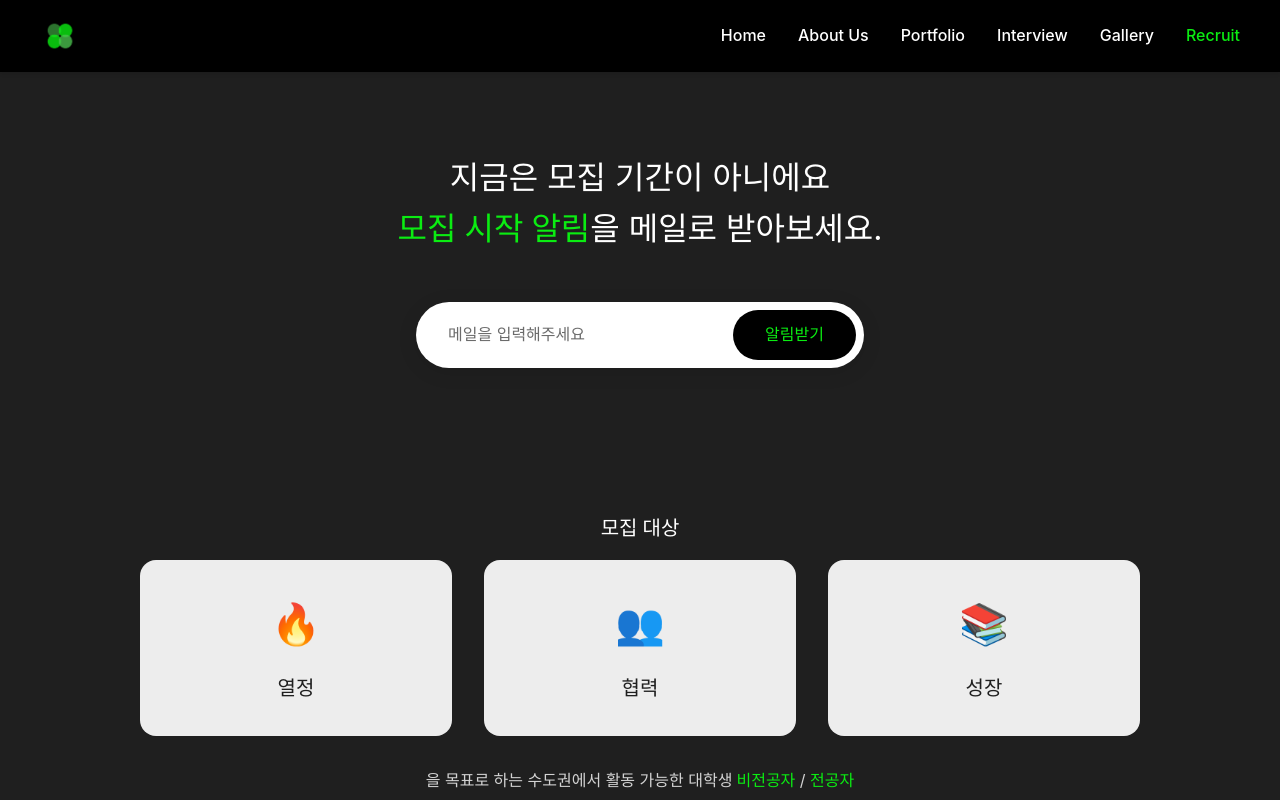
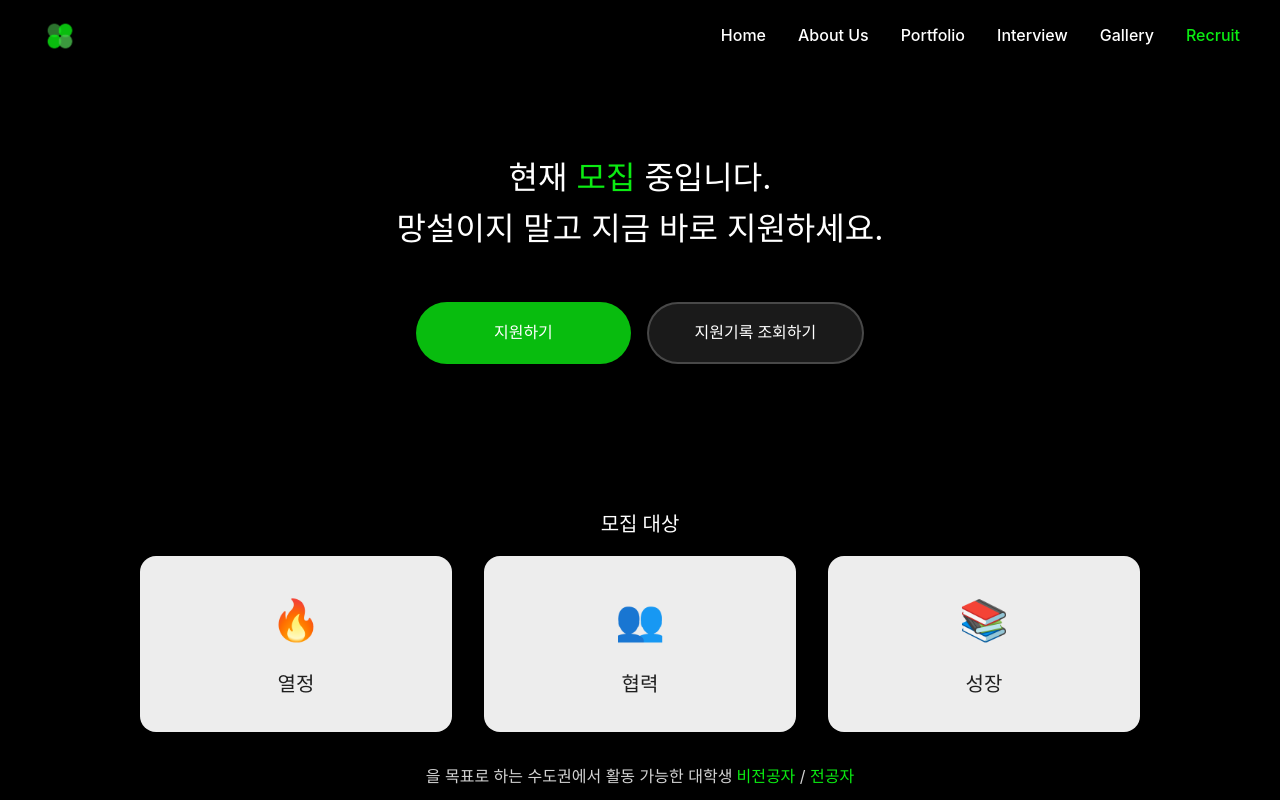
Before and after one commit to Piro-recruit/piro-recruit-FE, a React (Vite) app: page / in a window 1280 px wide. Shown: the top 800 px of the page. Built offline with nearby package versions, Linux system fonts and the light colour scheme; a web font is replaced by a local one.

Commit message:
feat: 모집 상태에 따른 페이지 변화 적용

```diff
--- a/src/pages/MainPage.css
+++ b/src/pages/MainPage.css
@@ -3,7 +3,7 @@
 /* Layout */
 .piro-main {
   min-height: 100vh;
-  background-color: var(--color-gray-8);
+  background-color: var(--color-black);
   color: var(--color-white);
   font-family: var(--font-family);
 }
@@ -120,6 +120,50 @@
 .email-btn:hover {
   background-color: var(--color-green-1);
   color: var(--color-white);
+}
+
+/* Recruitment Actions */
+.recruitment-actions {
+  display: flex;
+  flex-direction: column;
+  gap: 1rem;
+  max-width: 28rem;
+  margin: 0 auto;
+}
+
+.apply-btn {
+  width: 100%;
+  padding: 1rem 2rem;
+  border: none;
+  border-radius: 50px;
+  font-size: 1rem;
+  font-weight: 600;
+  cursor: pointer;
+  transition: all 0.3s;
+  white-space: nowrap;
+}
+
+.apply-btn.primary {
+  background-color: var(--color-green-1);
+  color: var(--color-white);
+}
+
+.apply-btn.primary:hover {
+  background-color: var(--color-green-1);
+  transform: translateY(-2px);
+  box-shadow: 0 4px 12px rgba(11, 236, 18, 0.3);
+}
+
+.apply-btn.secondary {
+  background-color: rgba(255, 255, 255, 0.1);
+  color: var(--color-white);
+  border: 2px solid rgba(255, 255, 255, 0.2);
+}
+
+.apply-btn.secondary:hover {
+  background-color: rgba(255, 255, 255, 0.2);
+  border-color: rgba(255, 255, 255, 0.3);
+  transform: translateY(-2px);
 }
 
 /* Categories Section */
@@ -324,6 +368,11 @@
   .hero-subtitle {
     font-size: 2rem;
   }
+
+  .recruitment-actions {
+    flex-direction: row;
+    gap: 1rem;
+  }
 }
 
 @media (min-width: 768px) {
--- a/src/pages/MainPage.jsx
+++ b/src/pages/MainPage.jsx
@@ -1,11 +1,16 @@
 import React, { useState } from 'react';
 import { ChevronDown, Instagram, MessageCircle, Mail, Github, Globe } from 'lucide-react';
+import { useNavigate } from 'react-router-dom';
 import logoImage from '../assets/pirologo.png';
 import './MainPage.css';
 
 const PiroMainPage = () => {
   const [email, setEmail] = useState('');
   const [expandedFaq, setExpandedFaq] = useState(null);
+  const navigate = useNavigate();
+
+  // 모집 기간 상태 (실제로는 API나 설정에서 가져와야 함)
+  const [isRecruitmentPeriod, setIsRecruitmentPeriod] = useState(true); // 임시로 true로 설정
 
   const handleEmailSubmit = () => {
     if (email && email.includes('@')) {
@@ -16,6 +21,15 @@ const PiroMainPage = () => {
     } else {
       alert('올바른 이메일 주소를 입력해주세요.');
     }
+  };
+
+  const handleApply = () => {
+    navigate('/application');
+  };
+
+  const handleCheckApplication = () => {
+    // 지원서 확인 및 수정 페이지로 이동 (추후 구현)
+    alert('지원서 확인 및 수정 기능은 추후 구현됩니다.');
   };
 
 
@@ -43,6 +57,30 @@ const PiroMainPage = () => {
 
         <section className="hero">
           <div className="hero-content">
+            {isRecruitmentPeriod ? (
+              <>
+                <p className="hero-subtitle">
+                  현재 <span className="highlight">모집</span> 중입니다.<br/>
+                  망설이지 말고 지금 바로 지원하세요.
+                </p>
+
+                <div className="recruitment-actions">
+                  <button
+                    onClick={handleApply}
+                    className="apply-btn primary"
+                  >
+                    지원하기
+                  </button>
+                  <button
+                    onClick={handleCheckApplication}
+                    className="apply-btn secondary"
+                  >
+                    지원기록 조회하기
+                  </button>
+                </div>
+              </>
+            ) : (
+              <>
                 <p className="hero-subtitle">
                   지금은 모집 기간이 아니에요<br/>
                   <span className="highlight">모집 시작 알림</span>을 메일로 받아보세요.
@@ -63,6 +101,8 @@ const PiroMainPage = () => {
                     알림받기
                   </button>
                 </div>
+              </>
+            )}
           </div>
         </section>
 
```
Lines whose indentation alone changed are shown as unchanged.
